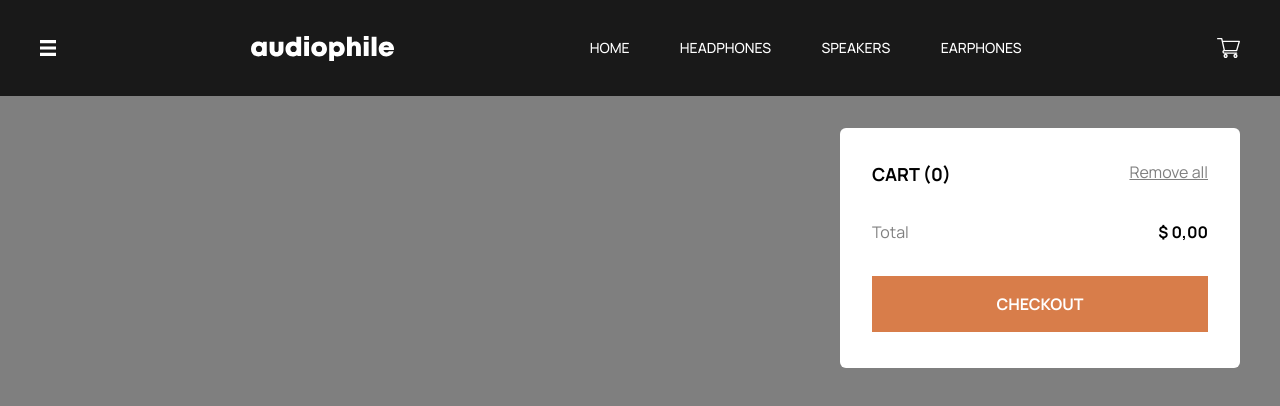
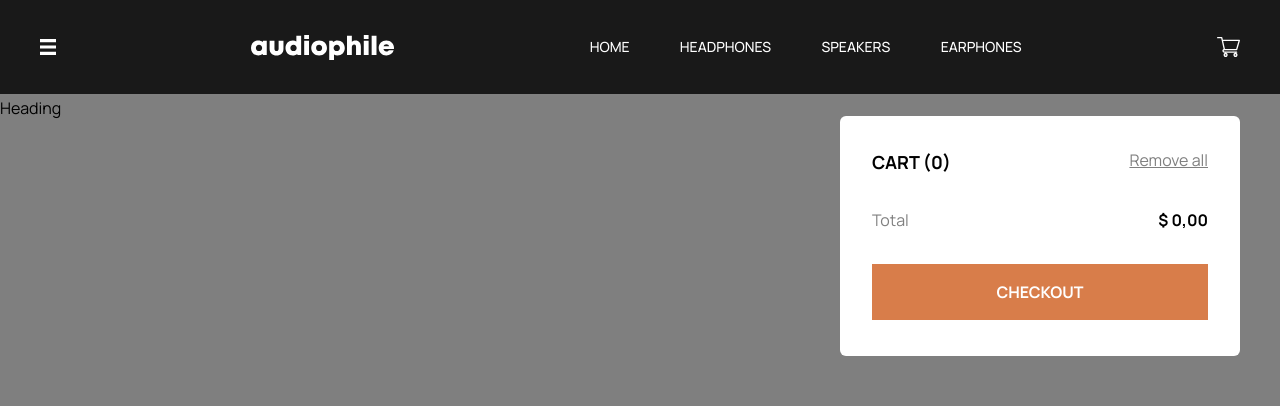
Before and after one commit to Myudro33/audiophile-ecommerce, a React (Create React App) app: page / in a window 1280 px wide. Both pictures are taken after a click on the picture 1228 px from the left and 48 px from the top of the page. Shown: the top 406 px of the page. Built offline with nearby package versions, Linux system fonts and the light colour scheme; the HTML template or start-up script is replaced by a standard one.

Commit message:
fix cart styling

```diff
--- a/src/App.js
+++ b/src/App.js
@@ -1,6 +1,7 @@
 import React,{useState} from 'react'
 import BurgerMenu from './Components/BurgerMenu'
 import Cart from './Components/Cart'
+import Heading from './Components/Heading'
 import Navbar from './Components/Navbar'
 
 const App = () => {
@@ -11,6 +12,7 @@ const App = () => {
       <Navbar setmenuOpen={setmenuOpen} setcartOpen={setcartOpen} />
       <BurgerMenu menuOpen={menuOpen} />
       <Cart cartOpen={cartOpen} />
+      <Heading/>
     </div>
   )
 }
--- a/src/Components/Cart.jsx
+++ b/src/Components/Cart.jsx
@@ -1,27 +1,32 @@
 import React from "react";
 
-const Cart = ({cartOpen}) => {
+const Cart = ({ cartOpen }) => {
   return (
     <>
       {cartOpen && (
         <div
           style={{ backgroundColor: "rgba(0, 0, 0, 0.5)" }}
-       className="w-full h-screen flex xs:justify-center"
+          className="w-full h-screen flex xs:justify-center absolute top-24"
         >
-       <div className="md:w-[25rem] flex flex-col p-8 xs:w-[90%] h-60 bg-white rounded-md absolute md:right-10 dp:right-40  top-32">
+          <div className="md:w-[25rem] flex flex-col p-8 xs:w-[90%] h-60 bg-white rounded-md absolute md:right-10 dp:right-40  top-5">
             <span className="flex justify-between">
               <h1 className="text-black text-lg font-semibold">CART (0)</h1>{" "}
-           <p className="underline text-[#00000080] cursor-pointer">Remove all</p>
+              <p className="underline text-[#00000080] cursor-pointer">
+                Remove all
+              </p>
             </span>
             <span className="flex justify-between text-[#00000080] mt-8">
-           <p className="text-[#00000080]">Total</p> <p className="text-black font-semibold">$ 0,00</p>
+              <p className="text-[#00000080]">Total</p>{" "}
+              <p className="text-black font-semibold">$ 0,00</p>
             </span>
-         <button className="w-full h-14 bg-[#d87d4a] text-white font-semibold mt-8 hover:bg-[#dfa07c]">CHECKOUT</button>
+            <button className="w-full h-14 bg-[#d87d4a] text-white font-semibold mt-8 hover:bg-[#dfa07c]">
+              CHECKOUT
+            </button>
           </div>
         </div>
       )}
     </>
-  )
-}
+  );
+};
 
 export default Cart;
--- /dev/null
+++ b/src/Components/Heading.jsx
@@ -0,0 +1,9 @@
+import React from 'react'
+
+const Heading = () => {
+  return (
+    <div>Heading</div>
+  )
+}
+
+export default Heading
--- a/src/Components/Navbar.jsx
+++ b/src/Components/Navbar.jsx
@@ -6,7 +6,7 @@ import { Link } from "react-router-dom";
 
 const Navbar = ({setmenuOpen,setcartOpen}) => {
   return (
-    <div className="w-full h-24 flex items-center justify-between py-8 md:px-10 xs:px-6 dp:px-36 bg-[#191919] text-white">
+    <div className="w-full h-24 border-b-2 border-[gray] flex items-center justify-between py-8 md:px-10 xs:px-6 dp:px-36 bg-[#191919] text-white">
       <img onClick={()=>setmenuOpen(prev=>!prev)} className="dp:hidden w-4 h-4 cursor-pointer" src={burgerIcon} alt="butgericon" />
       <Link to={"/"}>
         <img  src={logo} alt="logo" />
```
Lines whose indentation alone changed are shown as unchanged.
